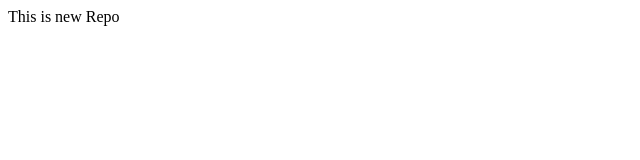
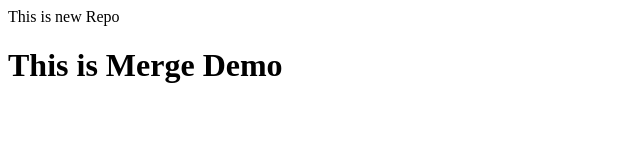
Before and after one commit to Msutreja/localRepo, a plain HTML site: page index.html in a window 1280 px wide. Shown: the whole page, without its empty margins (0-640 px from the left). Drawn offline with Linux system fonts and the light colour scheme.

Commit message:
Mrge demo

```diff
--- a/index.html
+++ b/index.html
@@ -1 +1,2 @@
 <p>This is new Repo</p>
+<h1>This is Merge Demo</h1>
```
